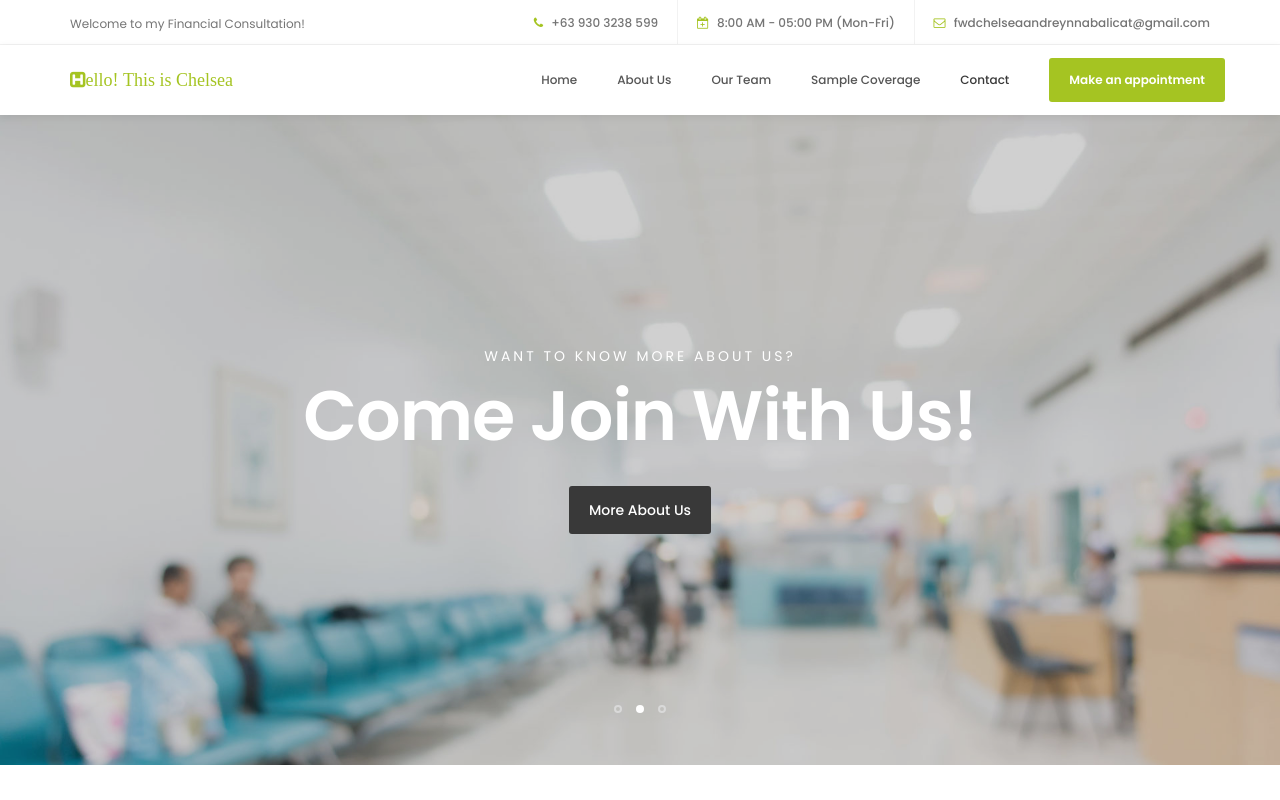
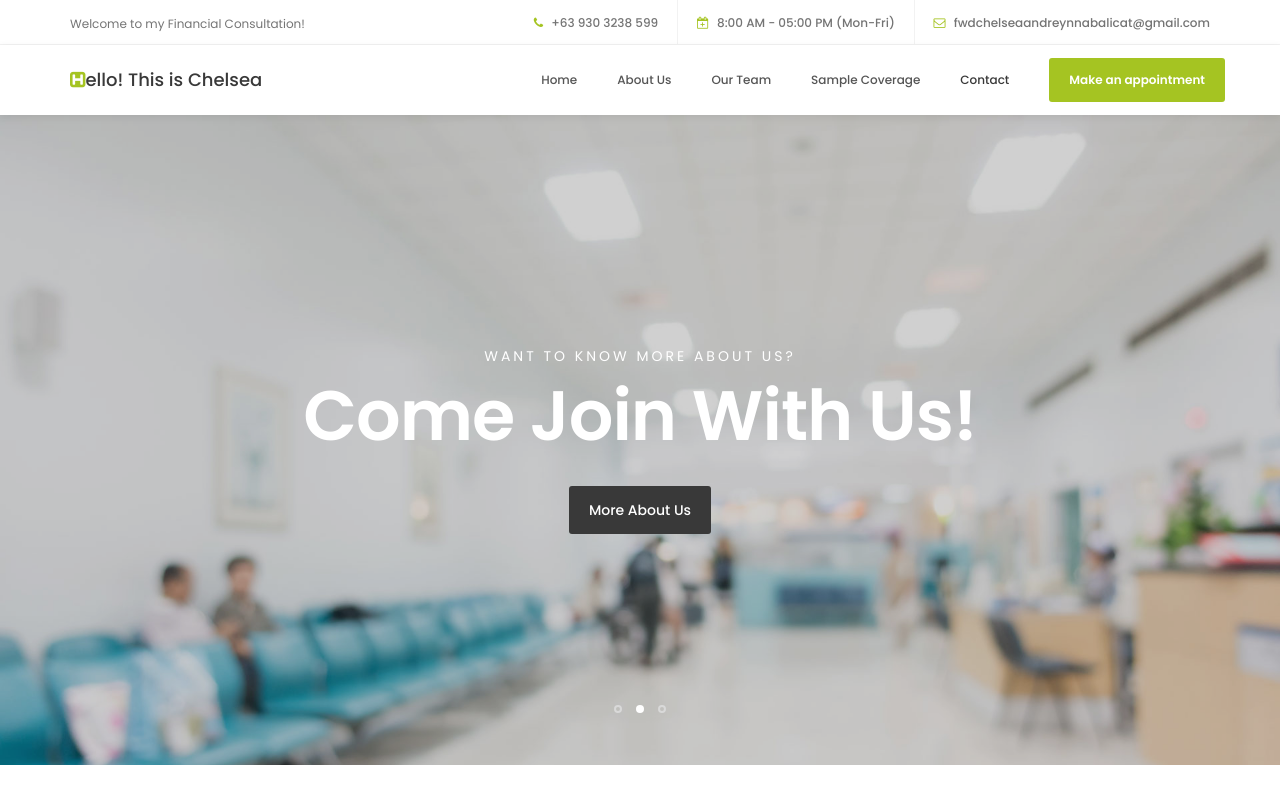
Before and after one commit to CABFinancialCoach/Consultation, a plain HTML site: page index.html in a window 1280 px wide. Shown: the top 800 px of the page. Drawn offline with Linux system fonts and the light colour scheme; a script that the page names is missing.

Commit message:
index.html

```diff
--- a/index.html
+++ b/index.html
@@ -78,7 +78,7 @@ http://www.tooplate.com/view/2098-health
                     </button>
 
                     <!-- lOGO TEXT HERE -->
-                    <a href="index.html" class="navbar-brand"><i class="fa fa-h-square">ello! This is Chelsea</i></a>
+                    <a href="index.html" class="navbar-brand"><i class="fa fa-h-square"></i>ello! This is Chelsea</a>
                </div>
 
                <!-- MENU LINKS -->
```
